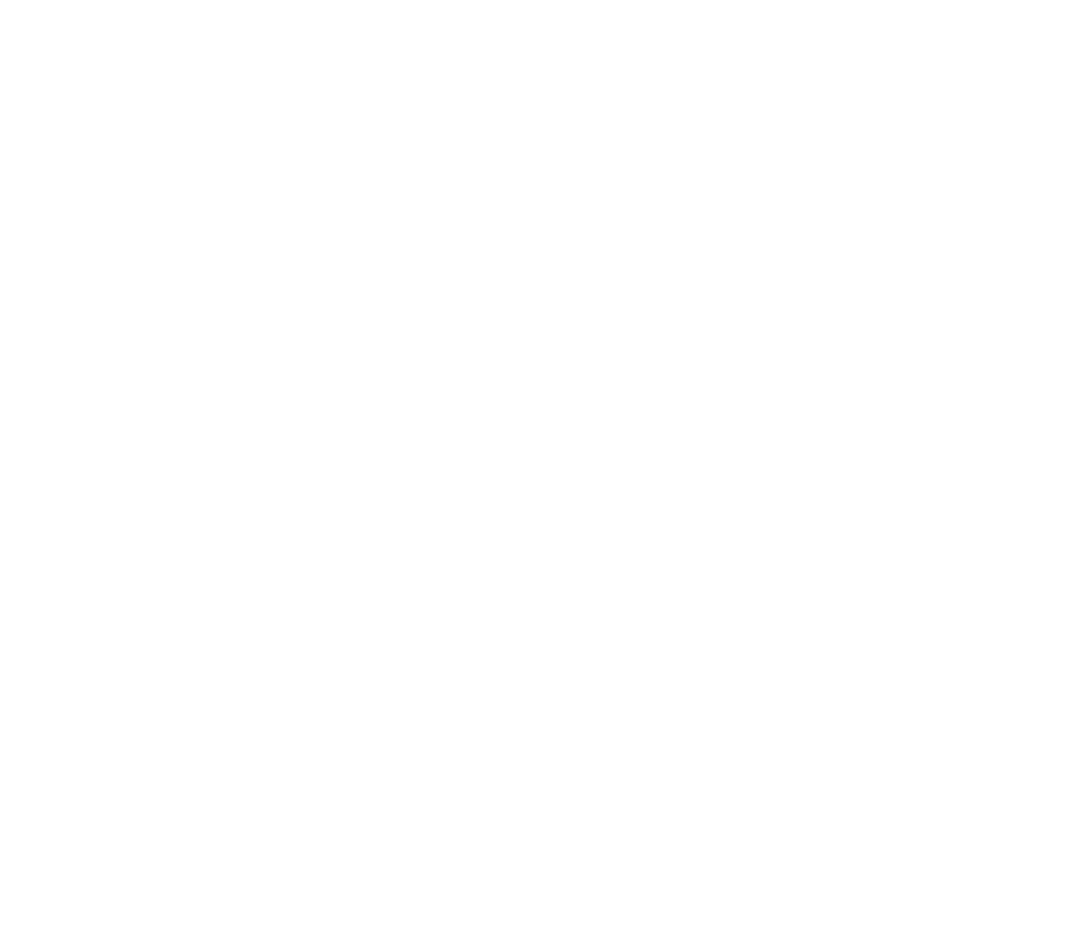
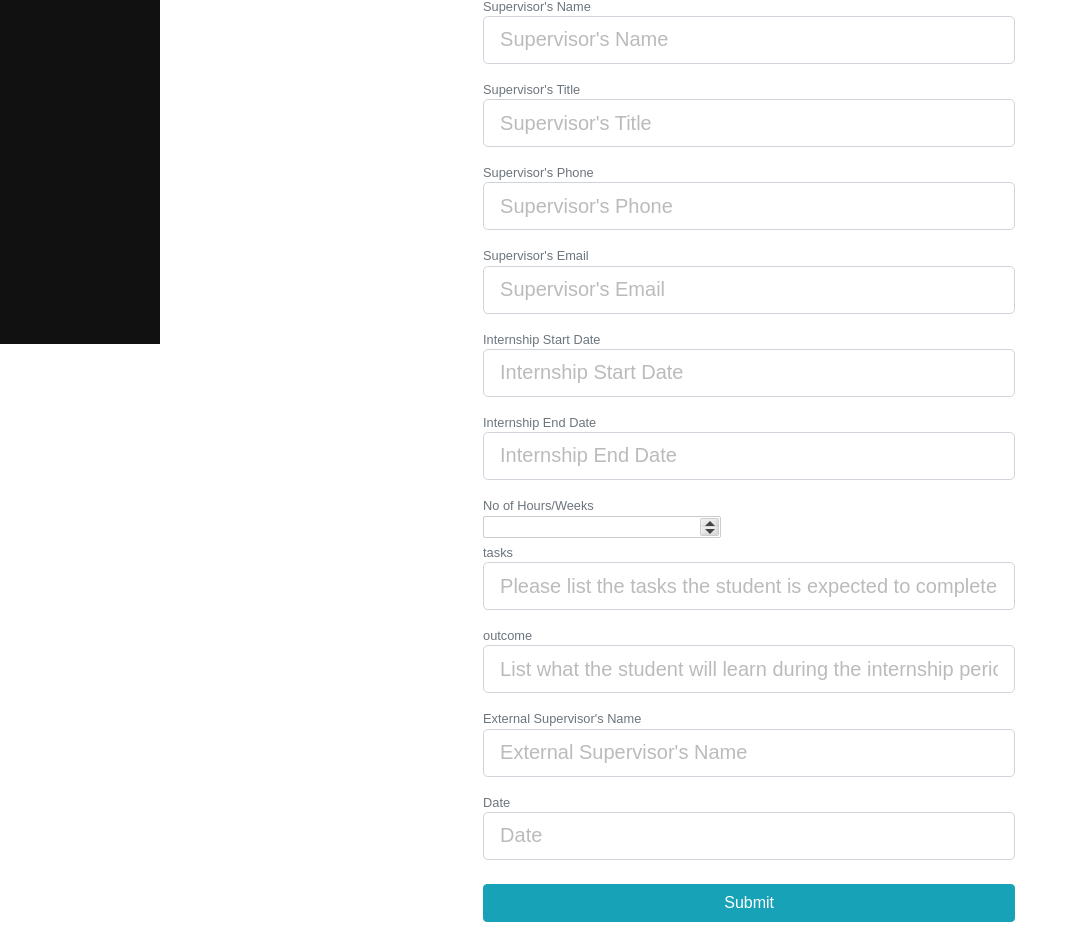
Before and after one commit to sachiniepa/SPM_XtremeCoders, a React (Create React App) app: page /addEmployee in a window 1280 px wide. Shown: the part 456-1408 px from the top of the page, without its empty margins (0-1078 px from the left). Before the commit the page ends 800 px from the top, so only its background shows below. Built offline with nearby package versions, Linux system fonts and the light colour scheme.

Commit message:
AddEmployee

```diff
--- a/src/components/form1.1/AddEmployeeDetails.js
+++ b/src/components/form1.1/AddEmployeeDetails.js
@@ -30,14 +30,14 @@
     this.onChange = this.onChange.bind(this);
     this.onSubmit = this.onSubmit.bind(this);
 
-    this.onChangeSpinnerSem = this.onChangeSpinnerSem.bind(this);
-    this.onChangeSpinnerYear = this.onChangeSpinnerYear.bind(this);
+    this.onChangeSpinnerHrs = this.onChangeSpinnerHrs.bind(this);
+
   }
 
   onSubmit(e) {
     e.preventDefault();
 
-    const studentData = {
+    const EmployeeData = {
       name: this.state.name,
       address: this.state.address,
       supName: this.state.supName,
@@ -53,23 +53,28 @@
       Date: this.state.Date,
     };
 
-    // Add Student details
-    console.log("sss" + studentData);
+    // Add Employee details
+    console.log("sss" + EmployeeData);
     axios
-      .post("http://localhost:8083/drug/batch", studentData)
+      .post("http://localhost:8083/employee", EmployeeData)
       .then(res => {
-        console.log(studentData);
-        alert("batch Added");
+        console.log(EmployeeData);
+        alert("employeeData Added");
 
         this.setState({
-          ITNo: "",
-          name: "",
-          address: "",
-          homeNo: "",
-          mobileNo: "",
-          email: "",
-          semester: "",
-          year: ""
+         name: "",
+         address: "",
+         supName: "",
+         supTitle: "",
+         supPhone: "",
+         supEmail: "",
+         startDate: "",
+         endDate: "",
+         noOfHours: "",
+         tasks: "",
+         outcome: "",
+         Ext_Sup_Name: "",
+         Date: "",
         });
       })
       .catch(err => {
@@ -81,16 +86,12 @@
     this.setState({ [e.target.name]: e.target.value });
   }
 
-  onChangeSpinnerSem(num) {
+  onChangeSpinnerHrs(num) {
     this.setState({
-      semester: num
+      noOfHours: num
     });
   }
-  onChangeSpinnerYear(num) {
-    this.setState({
-      year: num
-    });
-  }
+
 
   render() {
     return (
@@ -98,15 +99,8 @@
         <div className="container">
           <div className="row">
             <div className="col-md-8 m-auto">
-              <h1 className="display-4 text-left">Form 1-1:Student Details</h1>
+              <h1 className="display-4 text-left">Form 1-1:Employee Details</h1>
               <form>
-                <FormatedTextField
-                  placeholder="Registration Number"
-                  name="ITNo"
-                  value={this.state.ITNo}
-                  onChange={this.onChange}
-                  info="Registration Number"
-                />
                 <FormatedTextField
                   placeholder="Name"
                   name="name"
@@ -122,36 +116,86 @@
                   info="Address"
                 />
                 <FormatedTextField
-                  placeholder="Mobile No"
-                  name="mobileNo"
-                  value={this.state.mobileNo}
+                  placeholder="Supervisor's Name"
+                  name="supName"
+                  value={this.state.supName}
                   onChange={this.onChange}
-                  info="Mobile No"
+                  info="Supervisor's Name"
                 />
                 <FormatedTextField
-                  placeholder="E-mail"
-                  name="email"
-                  value={this.state.email}
+                  placeholder="Supervisor's Title"
+                  name="supTitle"
+                  value={this.state.supTitle}
                   onChange={this.onChange}
-                  info="E-mail"
+                  info="Supervisor's Title"
+                />
+                <FormatedTextField
+                  placeholder="Supervisor's Phone"
+                  name="supPhone"
+                  value={this.state.supPhone}
+                  onChange={this.onChange}
+                  info="Supervisor's Phone"
+                />
+                 <FormatedTextField
+                  placeholder="Supervisor's Email"
+                  name="supEmail"
+                  value={this.state.supEmail}
+                  onChange={this.onChange}
+                  info="Supervisor's Email"
+                />
+                 <FormatedTextField
+                  placeholder="Internship Start Date"
+                  name="startDate"
+                  value={this.state.startDate}
+                  onChange={this.onChange}
+                  info="Internship Start Date"
+                />
+                 <FormatedTextField
+                  placeholder="Internship End Date"
+                  name="endDate"
+                  value={this.state.endDate}
+                  onChange={this.onChange}
+                  info="Internship End Date"
                 />
 
-                <small className="form-text text-muted">Semester</small>
+                <small className="form-text text-muted">No of Hours/Weeks</small>
                 <NumericInput
-                  name="semester"
-                  min={1}
-                  max={3}
-                  value={this.state.semester}
-                  onChange={this.onChangeSpinnerSem}
+                  name="noOfHours"
+                  min={0}
+                  max={10}
+                  value={this.state.noOfHours}
+                  onChange={this.onChangeSpinnerHrs}
                 />
-                <small className="form-text text-muted">Year</small>
-                <NumericInput
-                  name="year"
-                  min={0}
-                  max={2018}
-                  value={this.state.year}
-                  onChange={this.onChangeSpinnerYear}
+
+                 <FormatedTextField
+                  placeholder="Please list the tasks the student is expected to complete"
+                  name="tasks"
+                  value={this.state.tasks}
+                  onChange={this.onChange}
+                  info="tasks"
                 />
+                 <FormatedTextField
+                  placeholder="List what the student will learn during the internship period"
+                  name="outcome"
+                  value={this.state.outcome}
+                  onChange={this.onChange}
+                  info="outcome"
+                />
+                 <FormatedTextField
+                  placeholder="External Supervisor's Name"
+                  name="Ext_Sup_Name"
+                  value={this.state.Ext_Sup_Name}
+                  onChange={this.onChange}
+                  info="External Supervisor's Name"
+                />
+                 <FormatedTextField
+                  placeholder="Date"
+                  name="Date"
+                  value={this.state.Date}
+                  onChange={this.onChange}
+                  info="Date"
+                />
+
 
                 <input
                   type="submit"
--- a/src/components/form1.1/AddStudentDetails.js
+++ b/src/components/form1.1/AddStudentDetails.js
@@ -53,7 +53,7 @@
       .post("http://localhost:8083/student", studentData)
       .then(res => {
         console.log(studentData);
-        alert("batch Added");
+        alert("student Added");
 
         this.setState({
           ITNo: "",
--- a/src/index.js
+++ b/src/index.js
@@ -9,6 +9,7 @@
 import Footer from "./components/Layout/Footer";
 import Sidebar from "./components/Layout/Sidebar";
 import AddStudent from "./components/form1.1/AddStudentDetails";
+import AddEmployee from "./components/form1.1/AddEmployeeDetails";
 ReactDOM.render(
   <BrowserRouter>
     <div>
@@ -34,6 +35,26 @@
           );
         }}
       />
+        <Route
+        exact
+        path="/addEmployee"
+        render={() => {
+          return (
+            <div>
+              <Navbar />
+              <div className="row">
+                <div className="col-md-3">
+                  <Sidebar />
+                </div>
+                <div className="col-md-8">
+                  <AddEmployee />
+                </div>
+              </div>
+              <Footer />
+            </div>
+          );
+        }}
+      />
     </div>
   </BrowserRouter>,
   document.getElementById("root")
```
